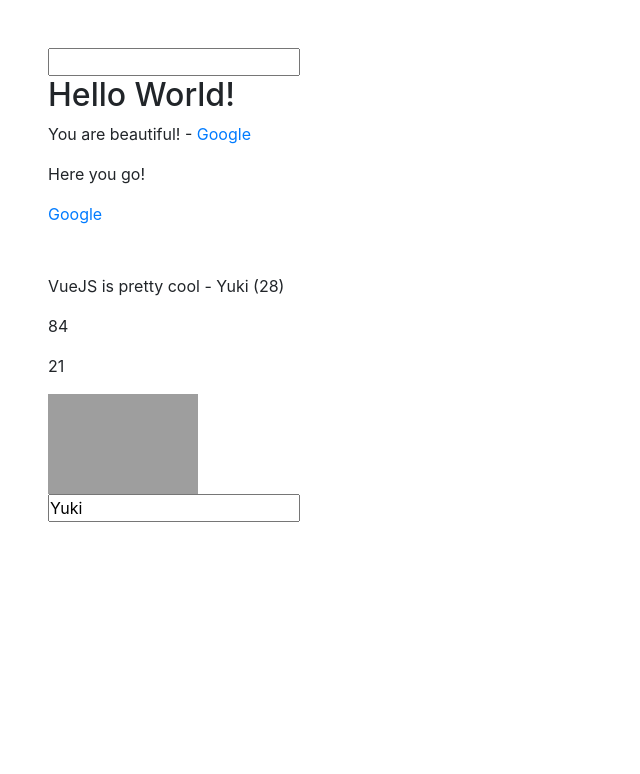
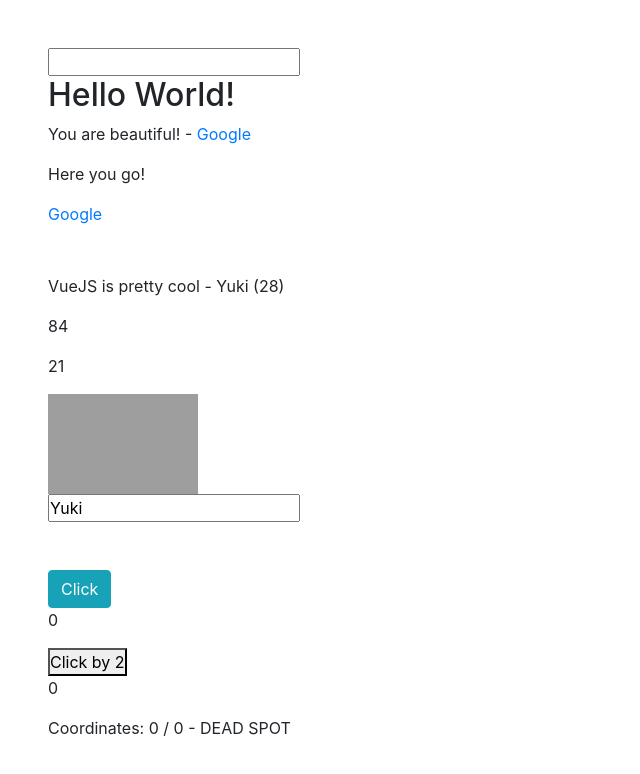
Before and after one commit to yukijina/vueExercise1, a plain HTML site: page index.html in a window 1280 px wide. Shown: the whole page, without its empty margins (0-640 px from the left). Drawn offline with nearby package versions, Linux system fonts and the light colour scheme; grey boxes are pictures that could not be loaded.

Commit message:
event exercise

```diff
--- a/index.html
+++ b/index.html
@@ -48,6 +48,30 @@
     </div>
 </div>
 
+<!-- Counter -->
+<div id="app1" class="m-5">
+	<!-- counter by clicking -->
+	<button type="button" v-on:click="increase" class="btn btn-info">Click</button>
+	<p>{{ counter }}</p>
+
+	<!-- increase counter by 2 - just add (2), if you want to increase by 4, add(4) -->
+	<!-- Vue can take second argument need $ sign for event -->
+	<button type="button" v-on:click="anotherincrease(2, $event)">Click by 2</button>
+	<p>{{ counter2 }}</p>
+
+	<!-- display numbers of x and y when mouse move -->
+	<p v-on:mousemove="updateCoordinates">
+		Coordinates: {{ x }} / {{ y }}
+		- <span v-on:mousemove.stop=""> DEAD SPOT </span>
+		<!-- Vue modifier: in deadspot, number doesn't change -->
+	</p>
+	<!-- same as above but using funciton
+	<p v-on:mousemove="updateCoordinates">
+		Coordinates: {{ x }} / {{ y }}
+		- <span v-on:mousemove="dummy"> DEAD SPOT </span>
+	</p> -->
+</div>
+
 <!-- JQUERY -->
 		<!-- Vue.js -->
 		<script src="https://cdn.jsdelivr.net/npm/vue/dist/vue.js"></script>
--- a/js/main.js
+++ b/js/main.js
@@ -24,7 +24,7 @@ new Vue ({
     me: 'Yuki ',
     age: 28,
     link: 'https://encrypted-tbn0.gstatic.com/images?q=tbn:ANd9GcR9PqvCqAfsJNWTHMLdwQ0zEKv2ZikLR419IEJssoX7ZrkV4pNP',
-    link_alt: 'cute cat',
+    link_alt: 'cute cat'
   },
   methods: {
     ram: function(){
@@ -32,3 +32,32 @@ new Vue ({
     },
   }
 })
+
+// Counter
+new Vue ({
+  el: '#app1',
+  data: {
+    counter: 0,
+    counter2: 0,
+    x: 0,
+    y: 0
+  },
+  methods: {
+    increase: function() {
+      this.counter++;
+    },
+    anotherincrease: function(step, event) {
+      this.counter2 += step;  // you can change name "step" to any word, step = (2) in HTML
+    },
+    updateCoordinates: function(event){
+      //event is when event handler runs
+      this.x = event.clientX;  //clientX is default
+      this.y = event.clientY;  //clientY is default
+    },
+    //dummy: function(event) {
+      // stop changing numbers of x and y by adding this function
+      //span is a part of p element but by this stopPropagation, it does not affect event of p
+    //  event.stopPropagation();
+    //}
+  }
+})
```
